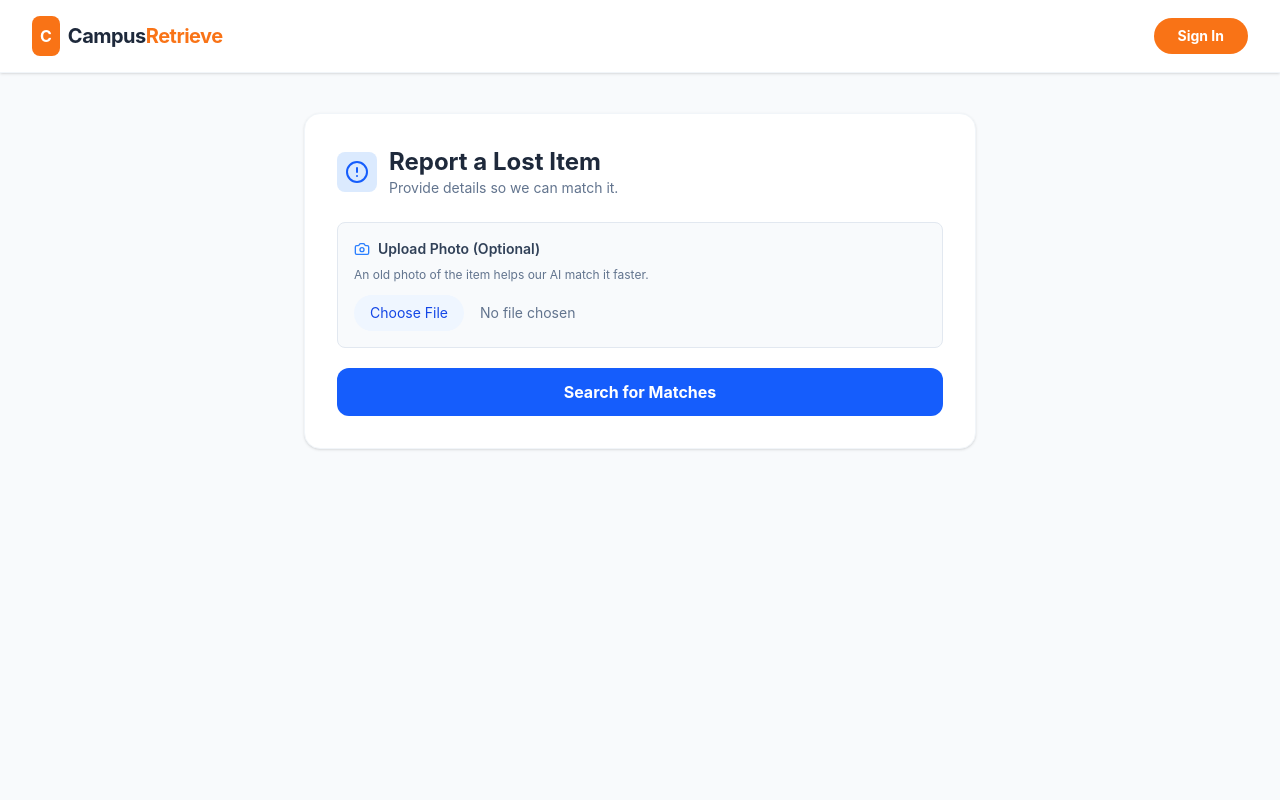
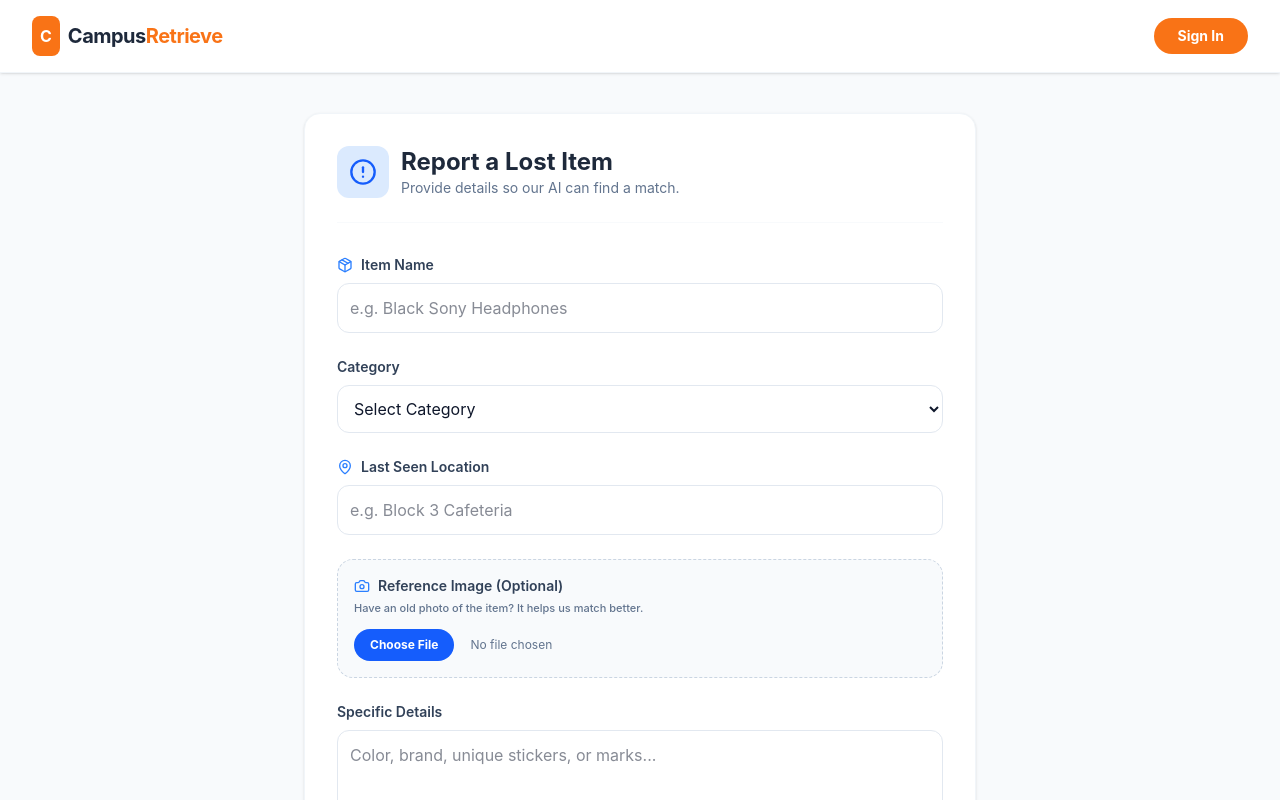
Before and after one commit to ashok770/projectX, a React app in the folder frontend/: page /report-lost in a window 1280 px wide. Shown: the top 800 px of the page. Built offline with nearby package versions, Linux system fonts and the light colour scheme; the HTML template or start-up script is replaced by a standard one.

Commit message:
added the form to file lost report

```diff
--- a/frontend/src/pages/ReportLost.jsx
+++ b/frontend/src/pages/ReportLost.jsx
@@ -1,7 +1,7 @@
 import { useState } from "react";
 import axios from "axios";
 import { useNavigate } from "react-router-dom";
-import { AlertCircle, Camera } from "lucide-react"; // Import Camera icon
+import { AlertCircle, Camera, Package, MapPin } from "lucide-react";
 
 const ReportLost = () => {
   const [formData, setFormData] = useState({
@@ -10,18 +10,17 @@ const ReportLost = () => {
     location: "",
     description: "",
   });
-  const [image, setImage] = useState(null); // State for the image file
+  const [image, setImage] = useState(null);
   const [loading, setLoading] = useState(false);
   const navigate = useNavigate();
 
-  // 1. Copy the handleUpload function (Update with YOUR real cloud name)
   const handleUpload = async () => {
     const data = new FormData();
     data.append("file", image);
     data.append("upload_preset", "campus_retrieve_preset");
 
     const res = await axios.post(
-      "https://api.cloudinary.com/v1_1/dtuocgtis/image/upload", // ✅ Make sure this is YOUR cloud name
+      "https://api.cloudinary.com/v1_1/dtuocgtis/image/upload",
       data,
     );
     return res.data.secure_url;
@@ -31,26 +30,23 @@ const ReportLost = () => {
     e.preventDefault();
     setLoading(true);
     try {
-      // 2. Modified handleSubmit to handle OPTIONAL image upload
       let imageUrl = "";
       if (image) {
-        // If an image was selected, upload it first
         imageUrl = await handleUpload();
       }
 
       const token = localStorage.getItem("token");
-      // 3. Send the report with the (potentially empty) imageUrl
       await axios.post(
         "http://localhost:5000/api/items/report",
-        { ...formData, type: "lost", image: imageUrl }, // ✅ Include image
+        { ...formData, type: "lost", image: imageUrl },
         { headers: { Authorization: `Bearer ${token}` } },
       );
 
-      alert("Lost report filed! We will look for matches.");
+      alert("Lost report filed! Searching for matches...");
       navigate("/");
     } catch (err) {
       console.error(err);
-      alert("Error filing report. Check your console!");
+      alert("Error filing report. Check console.");
     } finally {
       setLoading(false);
     }
@@ -58,55 +54,106 @@ const ReportLost = () => {
 
   return (
     <div className="max-w-2xl mx-auto p-8 bg-white mt-10 rounded-2xl shadow-sm border border-slate-100">
-      {/* Header (unchanged) */}
-      <div className="flex items-center gap-3 mb-6">
-        <div className="bg-blue-100 p-2 rounded-lg text-blue-600">
-          <AlertCircle size={24} />
+      <div className="flex items-center gap-3 mb-8 border-b border-slate-50 pb-6">
+        <div className="bg-blue-100 p-3 rounded-xl text-blue-600">
+          <AlertCircle size={28} />
         </div>
         <div>
           <h2 className="text-2xl font-bold text-dark">Report a Lost Item</h2>
           <p className="text-sm text-slate-500">
-            Provide details so we can match it.
+            Provide details so our AI can find a match.
           </p>
         </div>
       </div>
 
-      <form onSubmit={handleSubmit} className="space-y-5">
-        {/* Name, Category, Location fields (unchanged) */}
-        {/* ... */}
+      <form onSubmit={handleSubmit} className="space-y-6">
+        {/* Item Name */}
+        <div>
+          <label className="flex items-center gap-2 text-sm font-semibold text-slate-700 mb-2">
+            <Package size={16} className="text-blue-500" /> Item Name
+          </label>
+          <input
+            type="text"
+            placeholder="e.g. Black Sony Headphones"
+            className="w-full p-3 rounded-xl border border-slate-200 focus:ring-2 focus:ring-blue-500 outline-none transition"
+            onChange={(e) =>
+              setFormData({ ...formData, itemName: e.target.value })
+            }
+            required
+          />
+        </div>
 
-        {/* 4. The NEW Optional Image Field */}
-        <div className="border border-slate-200 rounded-lg p-4 bg-slate-50">
-          <label className="block text-sm font-semibold text-slate-700 mb-2 flex items-center gap-2">
-            <Camera size={16} className="text-blue-500" />
-            Upload Photo (Optional)
+        {/* Category */}
+        <div>
+          <label className="block text-sm font-semibold text-slate-700 mb-2">
+            Category
           </label>
-          <p className="text-xs text-slate-500 mb-3">
-            An old photo of the item helps our AI match it faster.
+          <select
+            className="w-full p-3 rounded-xl border border-slate-200 focus:ring-2 focus:ring-blue-500 outline-none transition"
+            onChange={(e) =>
+              setFormData({ ...formData, category: e.target.value })
+            }
+            required
+          >
+            <option value="">Select Category</option>
+            <option value="Electronics">Electronics</option>
+            <option value="Documents">Documents/IDs</option>
+            <option value="Accessories">Accessories</option>
+            <option value="Books">Books/Stationery</option>
+          </select>
+        </div>
+
+        {/* Location */}
+        <div>
+          <label className="flex items-center gap-2 text-sm font-semibold text-slate-700 mb-2">
+            <MapPin size={16} className="text-blue-500" /> Last Seen Location
+          </label>
+          <input
+            type="text"
+            placeholder="e.g. Block 3 Cafeteria"
+            className="w-full p-3 rounded-xl border border-slate-200 focus:ring-2 focus:ring-blue-500 outline-none transition"
+            onChange={(e) =>
+              setFormData({ ...formData, location: e.target.value })
+            }
+            required
+          />
+        </div>
+
+        {/* Optional Image Upload */}
+        <div className="p-4 bg-slate-50 rounded-2xl border border-dashed border-slate-300">
+          <label className="flex items-center gap-2 text-sm font-semibold text-slate-700 mb-1">
+            <Camera size={16} className="text-blue-500" /> Reference Image
+            (Optional)
+          </label>
+          <p className="text-[11px] text-slate-500 mb-3 font-medium">
+            Have an old photo of the item? It helps us match better.
           </p>
-
           <input
             type="file"
-            accept="image/*"
             onChange={(e) => setImage(e.target.files[0])}
-            className="block w-full text-sm text-slate-500 file:mr-4 file:py-2 file:px-4 file:rounded-full file:border-0 file:bg-blue-50 file:text-blue-700 hover:file:bg-blue-100 transition cursor-pointer"
+            className="block w-full text-xs text-slate-500 file:mr-4 file:py-2 file:px-4 file:rounded-full file:border-0 file:bg-blue-600 file:text-white file:font-bold hover:file:bg-blue-700 transition cursor-pointer"
           />
-
-          {image && (
-            <p className="text-xs text-green-600 mt-2 font-medium">
-              ✅ {image.name} selected.
-            </p>
-          )}
         </div>
 
-        {/* Description field (unchanged) */}
-        {/* ... */}
+        {/* Description */}
+        <div>
+          <label className="block text-sm font-semibold text-slate-700 mb-2">
+            Specific Details
+          </label>
+          <textarea
+            placeholder="Color, brand, unique stickers, or marks..."
+            className="w-full p-3 rounded-xl border border-slate-200 focus:ring-2 focus:ring-blue-500 outline-none transition h-28"
+            onChange={(e) =>
+              setFormData({ ...formData, description: e.target.value })
+            }
+          />
+        </div>
 
         <button
           disabled={loading}
-          className="w-full bg-blue-600 text-white font-bold py-3 rounded-xl hover:bg-blue-700 transition disabled:bg-slate-300"
+          className="w-full bg-blue-600 text-white font-bold py-4 rounded-xl hover:bg-blue-700 hover:shadow-lg transition-all disabled:bg-slate-300"
         >
-          {loading ? "Filing Report..." : "Search for Matches"}
+          {loading ? "Uploading & Matching..." : "Find My Item"}
         </button>
       </form>
     </div>
```
